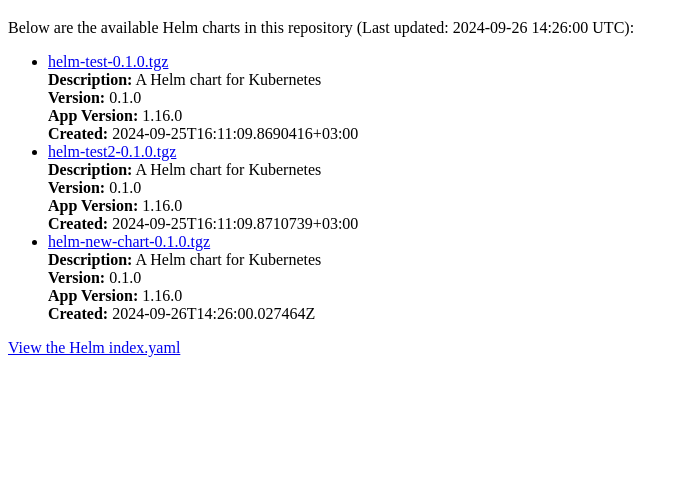
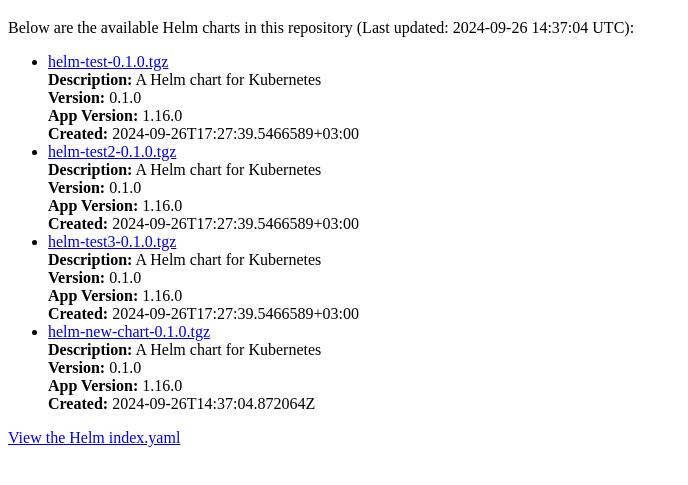
Before and after one commit to FadiaAlmelhem/helm-test, a plain HTML site: page index.html in a window 1280 px wide. Shown: the part 61-546 px from the top of the page, without its empty margins (0-688 px from the left). Drawn offline with Linux system fonts and the light colour scheme.

Commit message:
Update index.html

```diff
--- a/index.html
+++ b/index.html
@@ -7,7 +7,7 @@
 </head>
 <body>
     <h1>Helm Chart Repository</h1>
-    <p>Below are the available Helm charts in this repository (Last updated: 2024-09-26 14:26:00 UTC):</p>
+    <p>Below are the available Helm charts in this repository (Last updated: 2024-09-26 14:37:04 UTC):</p>
     <ul>
 
         <li>
@@ -15,7 +15,7 @@
             <strong>Description:</strong> A Helm chart for Kubernetes<br>
             <strong>Version:</strong> 0.1.0<br>
             <strong>App Version:</strong> 1.16.0<br>
-            <strong>Created:</strong> 2024-09-25T16:11:09.8690416+03:00
+            <strong>Created:</strong> 2024-09-26T17:27:39.5466589+03:00
         </li>
 
         <li>
@@ -23,7 +23,15 @@
             <strong>Description:</strong> A Helm chart for Kubernetes<br>
             <strong>Version:</strong> 0.1.0<br>
             <strong>App Version:</strong> 1.16.0<br>
-            <strong>Created:</strong> 2024-09-25T16:11:09.8710739+03:00
+            <strong>Created:</strong> 2024-09-26T17:27:39.5466589+03:00
+        </li>
+
+        <li>
+            <a href="https://FadiaAlmelhem.github.io/helm-test/helm-test3-0.1.0.tgz">helm-test3-0.1.0.tgz</a><br>
+            <strong>Description:</strong> A Helm chart for Kubernetes<br>
+            <strong>Version:</strong> 0.1.0<br>
+            <strong>App Version:</strong> 1.16.0<br>
+            <strong>Created:</strong> 2024-09-26T17:27:39.5466589+03:00
         </li>
 
         <li>
@@ -31,7 +39,7 @@
             <strong>Description:</strong> A Helm chart for Kubernetes<br>
             <strong>Version:</strong> 0.1.0<br>
             <strong>App Version:</strong> 1.16.0<br>
-            <strong>Created:</strong> 2024-09-26T14:26:00.027464Z
+            <strong>Created:</strong> 2024-09-26T14:37:04.872064Z
         </li>
 
     </ul>
```
